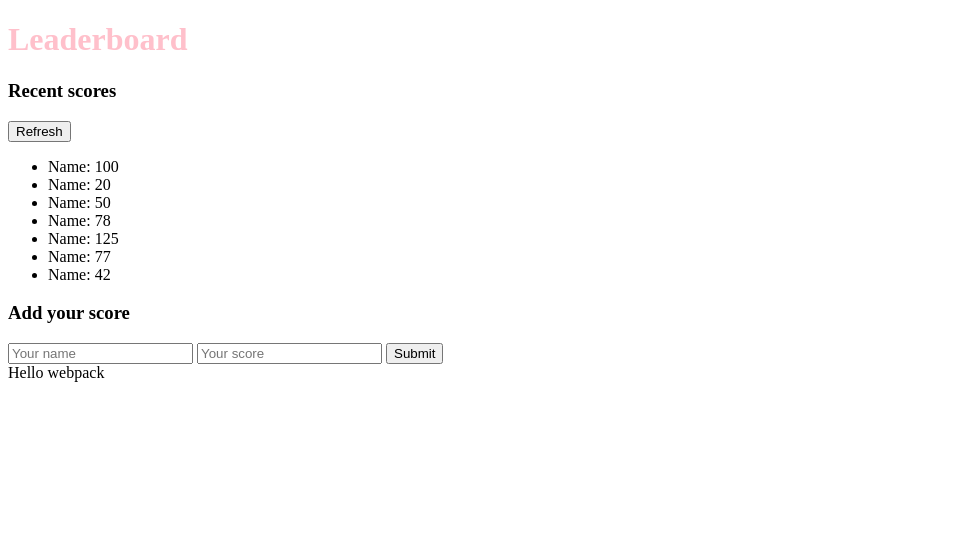
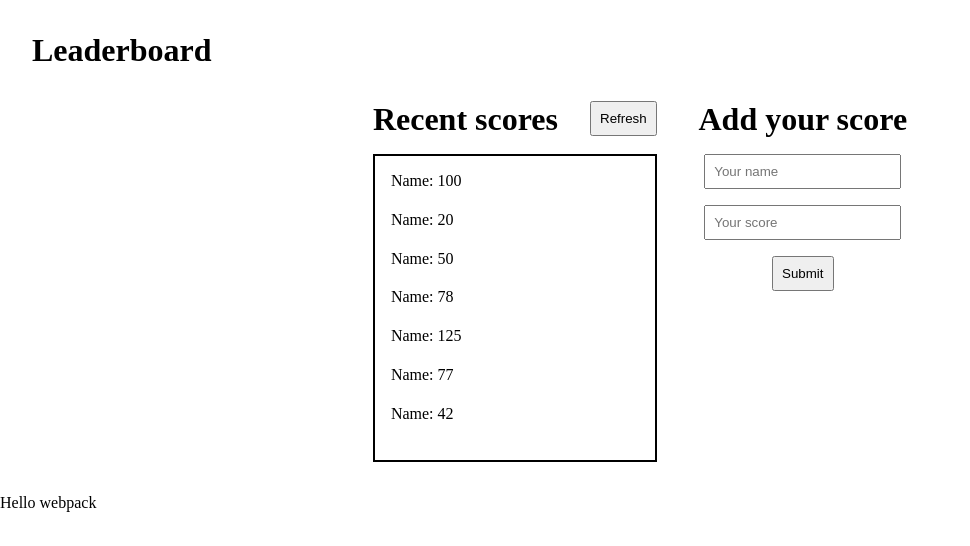
Before and after one commit to Rachelwebdev/Leaderboard-project, a website built with webpack: page src/index.html in a window 1280 px wide. Shown: the whole page, without its empty margins (0-970 px from the left). Built offline with nearby package versions, Linux system fonts and the light colour scheme.

Commit message:
Add wireframe styles

```diff
--- a/src/style.css
+++ b/src/style.css
@@ -1,7 +1,62 @@
+* {
+  margin: 0;
+  padding: 0;
+  box-sizing: border-box;
+}
+
 body {
   background-color: white;
+  width: 100%;
+  height: 100vh;
 }
 
-h1 {
-  color: pink;
+.header-title {
+  margin: 2rem 2rem 0;
+  font-size: 2rem;
 }
+
+main {
+  width: 50%;
+  display: flex;
+  justify-content: space-around;
+  margin: 0 auto;
+  padding: 2rem;
+}
+
+.recent-scores {
+  display: flex;
+}
+
+.score-title {
+  margin-right: 2rem;
+}
+
+ul {
+  border: 2px solid black;
+  margin-top: 1rem;
+  padding: 1rem;
+}
+
+.names-score-list-container li {
+  list-style-type: none;
+  margin-bottom: 1.3rem;
+}
+
+form {
+  margin-top: 1rem;
+  width: 100%;
+  display: flex;
+  flex-direction: column;
+  justify-content: center;
+  align-items: center;
+  gap: 1rem;
+}
+
+input,
+button {
+  padding: 0.5rem;
+}
+
+h3 {
+  font-size: 2rem;
+}
```
